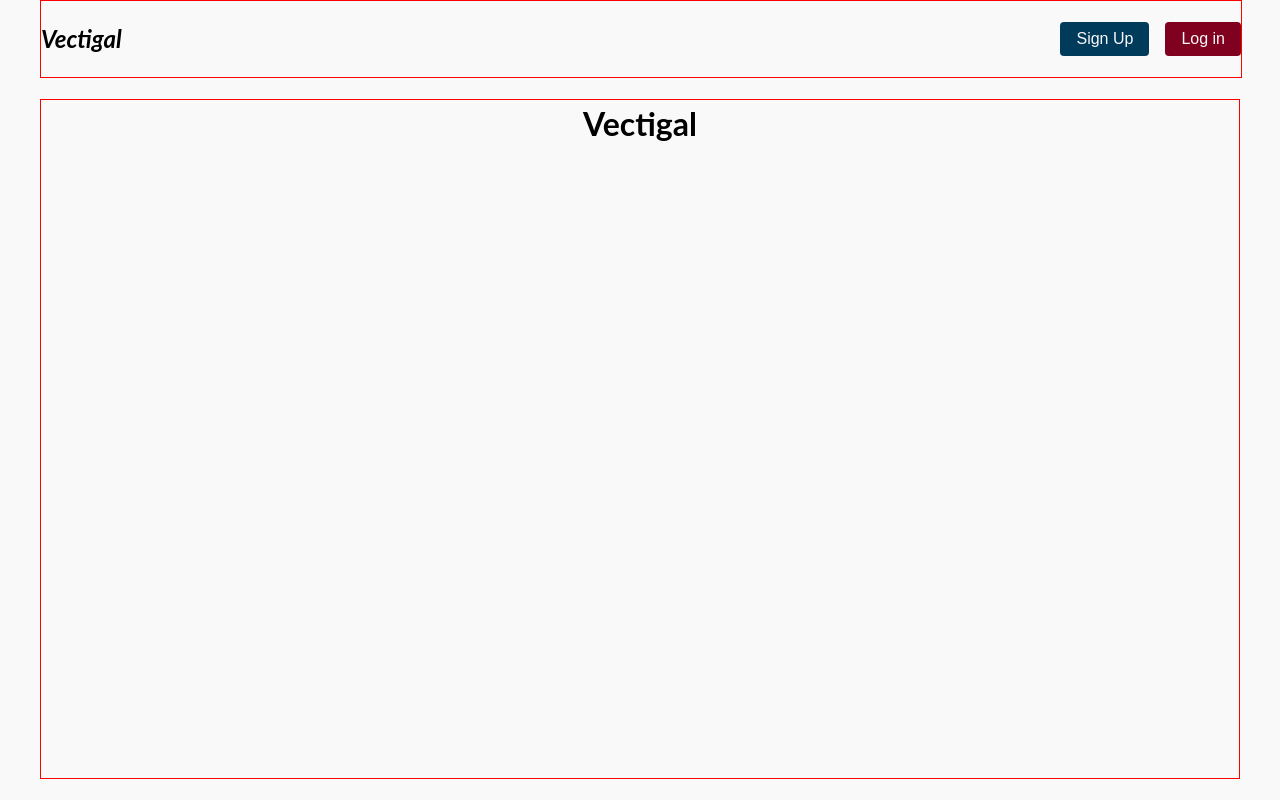
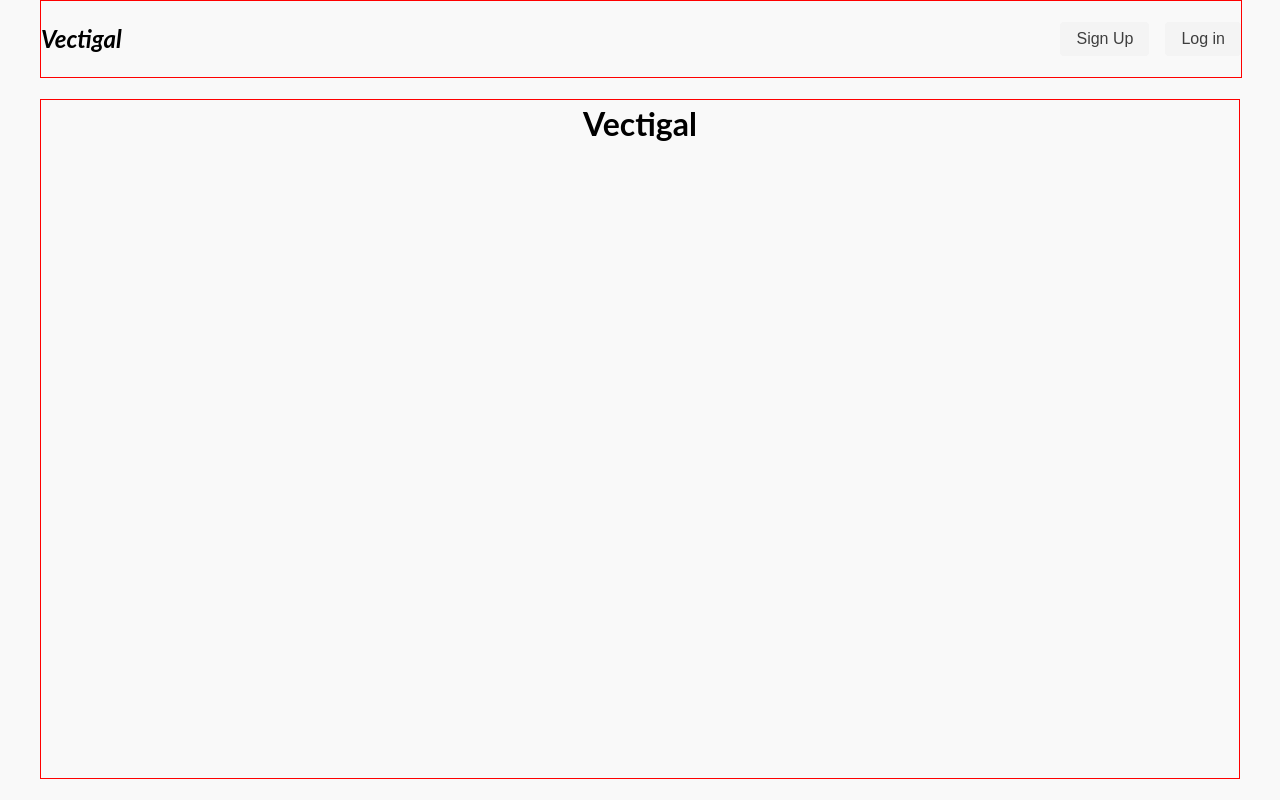
Before and after one commit to andrebarros7201/vectigal, a React (Vite) app in the folder frontend/: page / in a window 1280 px wide. Built offline with nearby package versions, Linux system fonts and the light colour scheme.

Commit message:
update header with links

```diff
--- a/frontend/src/components/Header/Header.jsx
+++ b/frontend/src/components/Header/Header.jsx
@@ -1,5 +1,6 @@
 import styles from "./header.module.scss";
 import Button from "../Button/Button";
+import { NavLink } from "react-router-dom";
 
 export default function Header() {
   return (
@@ -8,8 +9,12 @@ export default function Header() {
         <em>Vectigal</em>
       </h2>
       <nav>
-        <Button text={"Sign Up"} type={"primary"} />
-        <Button text={"Log in"} type={"secondary"} />
+        <NavLink to={"/sign-up"}>
+          <Button text={"Sign Up"} style={"primary"} />
+        </NavLink>
+        <NavLink to={"/log-in"}>
+          <Button text={"Log in"} style={"secondary"} />
+        </NavLink>
       </nav>
     </header>
   );
```
